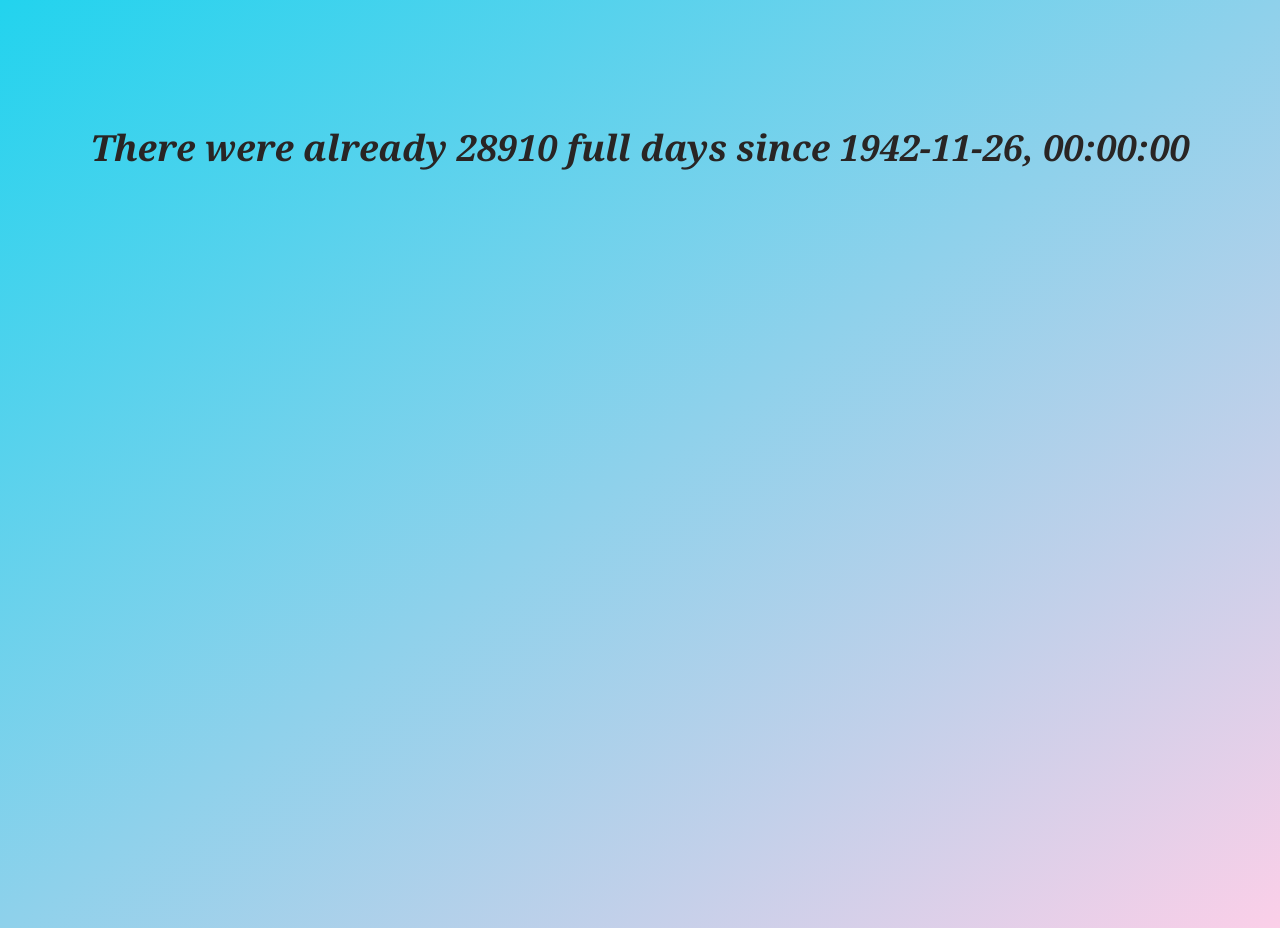
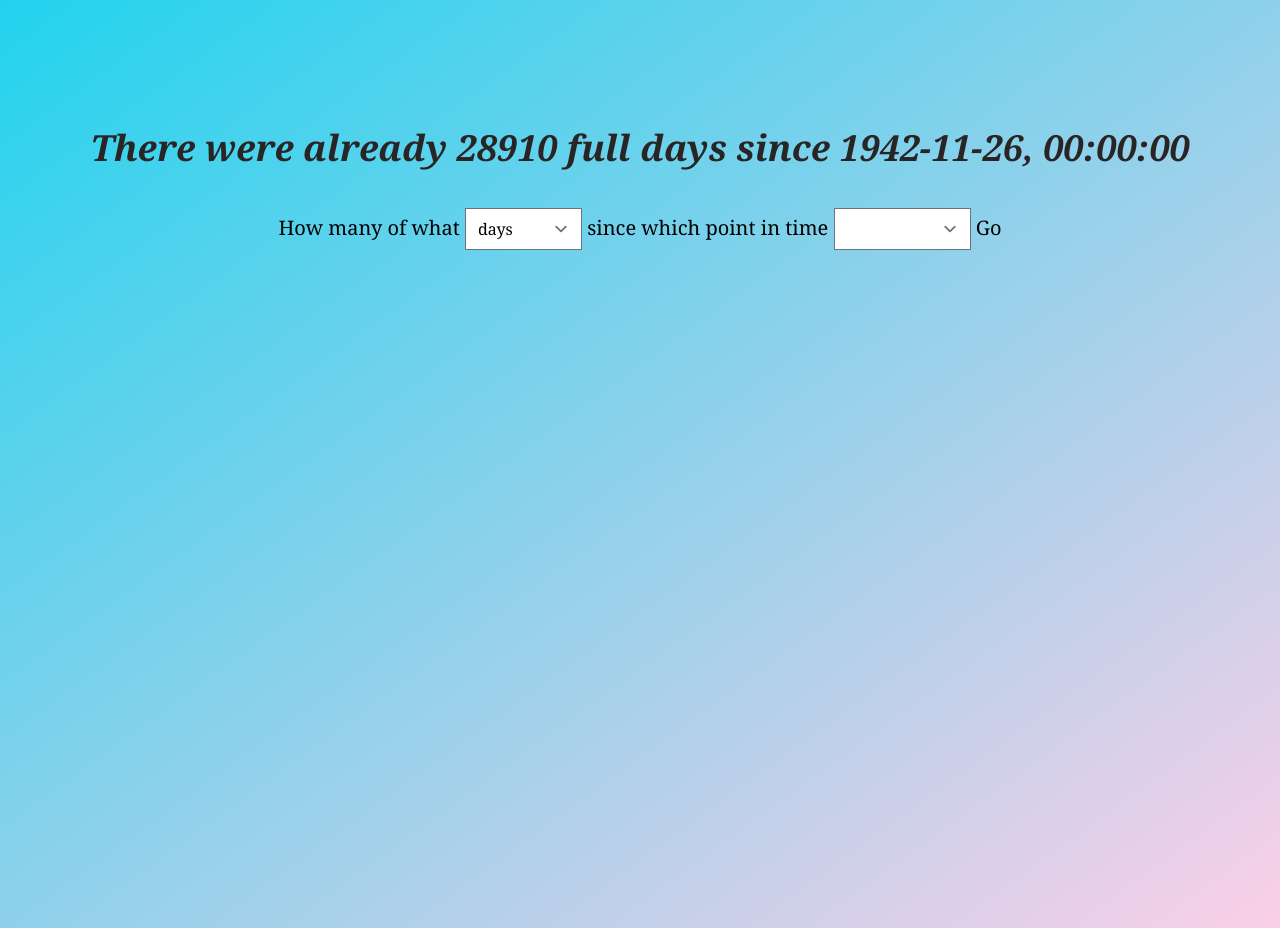
Before and after one commit to 4nduril/hours-this-month, a Next.js app: page /days/since/1942-11-26 in a window 1280 px wide. Built offline with nearby package versions, Linux system fonts and the light colour scheme.

Commit message:
feat: add form

```diff
--- a/package.json
+++ b/package.json
@@ -14,6 +14,7 @@
     "react-dom": "17.0.2"
   },
   "devDependencies": {
+    "@tailwindcss/forms": "^0.4.0",
     "@types/node": "^14.18.9",
     "@types/react": "17.0.38",
     "autoprefixer": "^10.4.2",
--- a/pages/[unit]/since/[start].tsx
+++ b/pages/[unit]/since/[start].tsx
@@ -3,6 +3,7 @@ import type { NextPage } from 'next'
 import { FunctionComponent } from 'react'
 import { Layout } from '../../../src/components/Layout'
 import { TimeDisplay } from '../../../src/components/TimeDisplay'
+import { UnitSinceForm } from '../../../src/components/UnitSinceForm'
 import { allowedStarts } from '../../../src/time-functions'
 import { useUnitCount } from '../../../src/useUnitCount'
 
@@ -65,6 +66,9 @@ const UnitSinceStart: NextPage = () => {
 const Page: FunctionComponent = ({ children }) => (
   <Layout>
     <div className="mt-32">{children}</div>
+    <div className="mt-10">
+      <UnitSinceForm />
+    </div>
   </Layout>
 )
 
--- a/pages/index.tsx
+++ b/pages/index.tsx
@@ -2,6 +2,7 @@ import type { NextPage } from 'next'
 import { useEffect, useState } from 'react'
 import { Layout } from '../src/components/Layout'
 import { TimeDisplay } from '../src/components/TimeDisplay'
+import { UnitSinceForm } from '../src/components/UnitSinceForm'
 import { getUnitSinceStart } from '../src/time-functions'
 
 const Home: NextPage = () => {
@@ -24,6 +25,7 @@ const Home: NextPage = () => {
         ) : (
           <TimeDisplay>Calculating…</TimeDisplay>
         )}
+        <UnitSinceForm />
       </div>
     </Layout>
   )
--- /dev/null
+++ b/src/components/UnitSinceForm.tsx
@@ -0,0 +1,58 @@
+import Link from 'next/link'
+import { useRouter } from 'next/router'
+import React, { FunctionComponent, useEffect, useState } from 'react'
+import { allowedStarts, allowedUnits } from '../time-functions'
+
+export const UnitSinceForm: FunctionComponent = () => {
+  const [unit, setUnit] = useState('')
+  const [start, setStart] = useState('')
+  const router = useRouter()
+  const pathUnit = router.query.unit
+  const pathStart = router.query.start
+
+  useEffect(() => {
+    if (unit === '' && typeof pathUnit === 'string') {
+      setUnit(pathUnit)
+    }
+    if (start === '' && typeof pathStart === 'string') {
+      setStart(pathStart)
+    }
+  }, [pathUnit, pathStart, unit, start])
+
+  const onUnitChange: React.EventHandler<
+    React.ChangeEvent<HTMLSelectElement>
+  > = evt => {
+    setUnit(evt.currentTarget.value)
+  }
+  const onStartChange: React.EventHandler<
+    React.ChangeEvent<HTMLSelectElement>
+  > = evt => {
+    setStart(evt.currentTarget.value)
+  }
+  return (
+    <div className="text-center">
+      <label>
+        <span>How many of what</span>{' '}
+        <select value={unit} onChange={onUnitChange}>
+          {['', ...allowedUnits].map(unitName => (
+            <option key={unitName}>{unitName}</option>
+          ))}
+        </select>
+      </label>{' '}
+      <span>since</span>{' '}
+      <label>
+        <span>which point in time</span>{' '}
+        <select value={start} onChange={onStartChange}>
+          {['', ...allowedStarts.filter(s => s !== 'thisDay')].map(
+            startName => (
+              <option key={startName}>{startName}</option>
+            )
+          )}
+        </select>
+      </label>{' '}
+      {unit.length > 0 && start.length > 0 ? (
+        <Link href={`/${unit}/since/${start}`}>Go</Link>
+      ) : null}
+    </div>
+  )
+}
--- a/src/useUnitCount.ts
+++ b/src/useUnitCount.ts
@@ -67,9 +67,12 @@ export const useUnitCount = () => {
       // @ts-expect-error Array.prototype.includes is safe for any string
       (allowedStarts.includes(start) || isValidDate(start))
     ) {
+      // Call once on every change.
+      setUnitCount(getUnitSinceStart(unit as allowedUnit, start))
       const setTime = () => {
         setUnitCount(getUnitSinceStart(unit as allowedUnit, start))
       }
+      // Then call every second.
       const intervalId = setInterval(setTime, 1000)
       return () => clearInterval(intervalId)
     }
--- a/tailwind.config.js
+++ b/tailwind.config.js
@@ -3,5 +3,5 @@ module.exports = {
   theme: {
     extend: {},
   },
-  plugins: [],
+  plugins: [require('@tailwindcss/forms')],
 }
```
Also changed, not shown: 1 other file (tests, documents, lock files or other folders).
